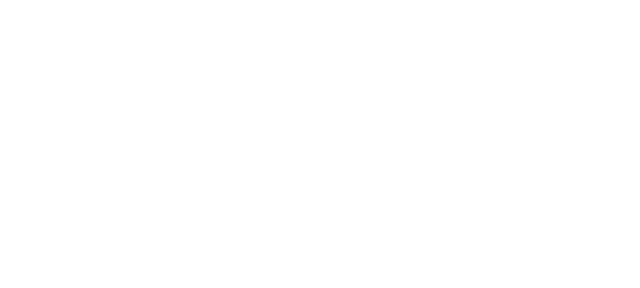
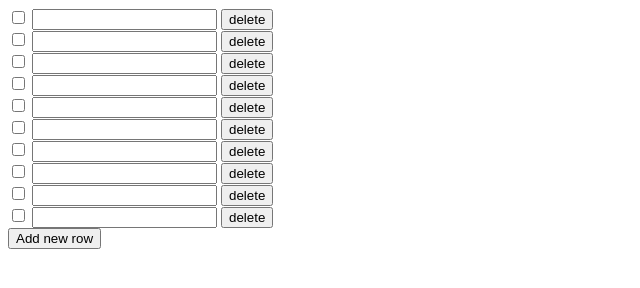
Before and after one commit to Grag1987/project_slice, a plain HTML site: page index.html in a window 1280 px wide. Shown: the whole page, without its empty margins (0-640 px from the left). Drawn offline with Linux system fonts and the light colour scheme.

Commit message:
tried to finnish livecode

```diff
--- a/index.html
+++ b/index.html
@@ -3,11 +3,13 @@
 <head>
   <meta charset="UTF-8">
   <meta name="viewport" content="width=device-width, initial-scale=1.0">
-  <title>Document</title>
+  <title>Project_Slice</title>
   <link rel="stylesheet" href="./style.css">
   <script src="./script.js"></script>
 </head>
 <body>
+  <div id="root"></div>
+
 
 </body>
 </html>
--- a/script.js
+++ b/script.js
@@ -0,0 +1,60 @@
+function _load(){
+  console.log("running");
+
+  // task todo: csinalj egy sorban egy checkbox elemet, majd egy szoveges mezot, illetve a sor vegere egy delete gombot. 10 elembol alljon, de a vegen legyen egy gomb amivel bovitheto
+
+  //0. lepes= root div eltarolasa valtozoban valtozo letrehozasa a div root-nak
+  let main_div = document.getElementById("root");
+
+  //1. lepes= valtozo letrehozasa backtikkekkel(``) input+checkbox+delete button-delete classsal
+
+  let row = `
+  <div class="row">
+    <input type="checkbox"></input>
+    <input type="text"></input>
+    <button class="delete">delete</button>
+  </div>`;
+
+  //2. lepes= valtozoban elmentjuk a 10es szamot
+  let itemNumber = 10;
+
+  //3. lepes= for ciklussal elszamolunk 10ig
+  for (let i = 0; i < itemNumber; i++){
+    //4. lepes= insertadjecent htmllel beillesszuk (beforeenddel)
+    main_div.insertAdjacentHTML("beforeend", row);
+  }
+
+  //5. lepes= insertadjecent htmllel (afterend) hozzaadunk egy add gombot(id) a root diven kivul
+  main_div.insertAdjacentHTML("afterend", `
+    <button id="addButton">Add new row</button>
+  `);//addButton=addItem
+
+  //6. lepes= document.getelemntbyid. alapjan meghivni az add-ra a click esemenyt (a fenti sor elemekkel meghatarozott valtozot letrehozza a click esemenyre)
+  function addNewItem() {
+    main_div.insertAdjacentHTML("beforeend", row);
+    //TODO: valahogy itt kéne rátenni az új elemre is a törlés függvényt.
+
+  }
+  document.getElementById("addButton");
+  addEventListener("click", addNewItem);
+
+  //7. lepes= query selectorba mentsuk el osszes torles gombot, majd for ciklussal menjunk vegig a tombon (elemek szama) mindegyikre tegyunk ra egy clikk esemenyt amihez keszitunk egy fuggvenyt
+  let deleteButtons = main_div.querySelectorAll(".delete");
+  //console.log(deleteButtons)
+
+  function deleteRow(e) {
+    //console.log("delete Button was clicked");
+    //console.log(e.target.parentElement);
+    e.target.parentElement.remove();
+
+  }
+
+  for (let i = 0; i < deleteButtons.length; i++) {
+     deleteButtons[i].addEventListener("click", deleteRow); //()azert nem mert felulirnank valamit
+  }
+
+  //8. lepes= az elkeszitett fuggvenyben torolje azt a sort, amelyikben kattintottunk a delete sorba
+
+}
+
+window.addEventListener("load", _load);
```
Also changed, not shown: kriszta.js (added, +67 -0 lines).
